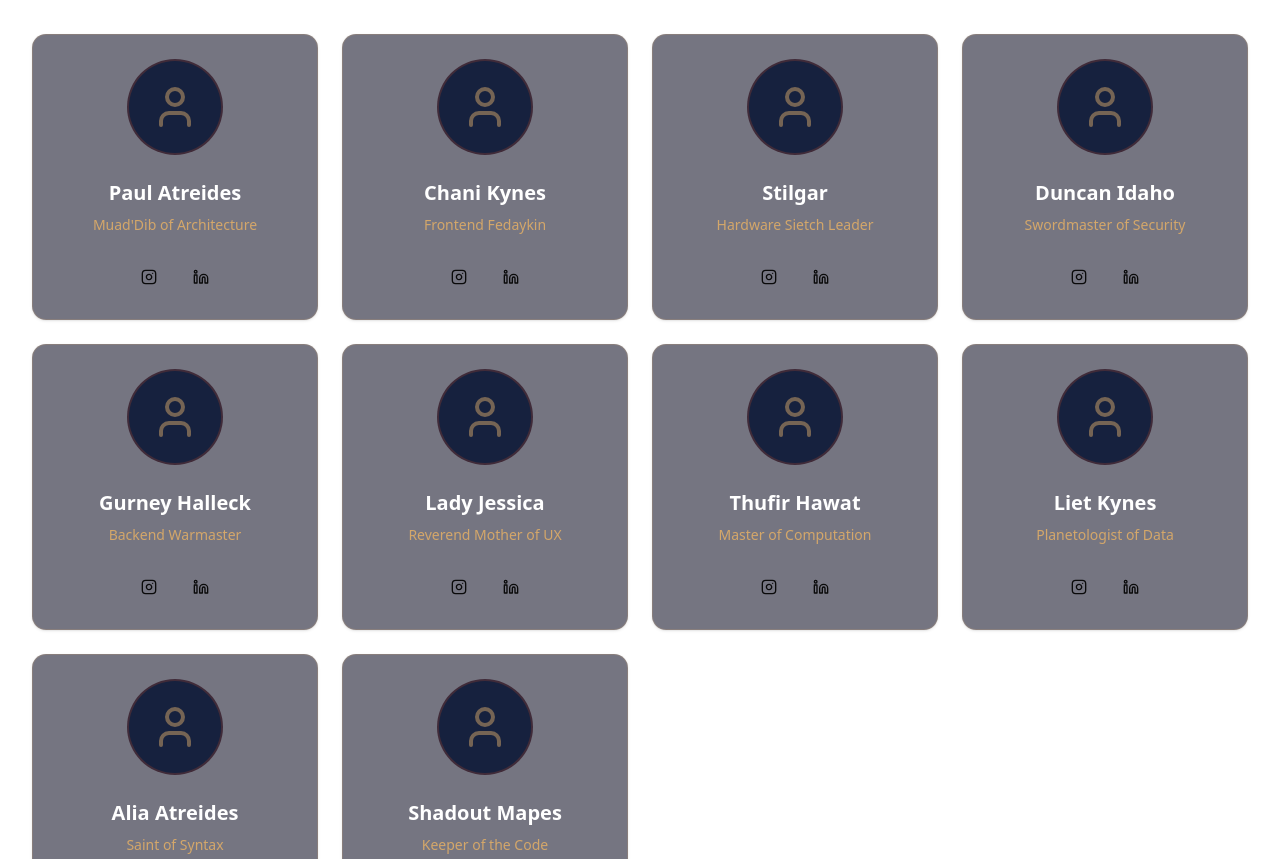
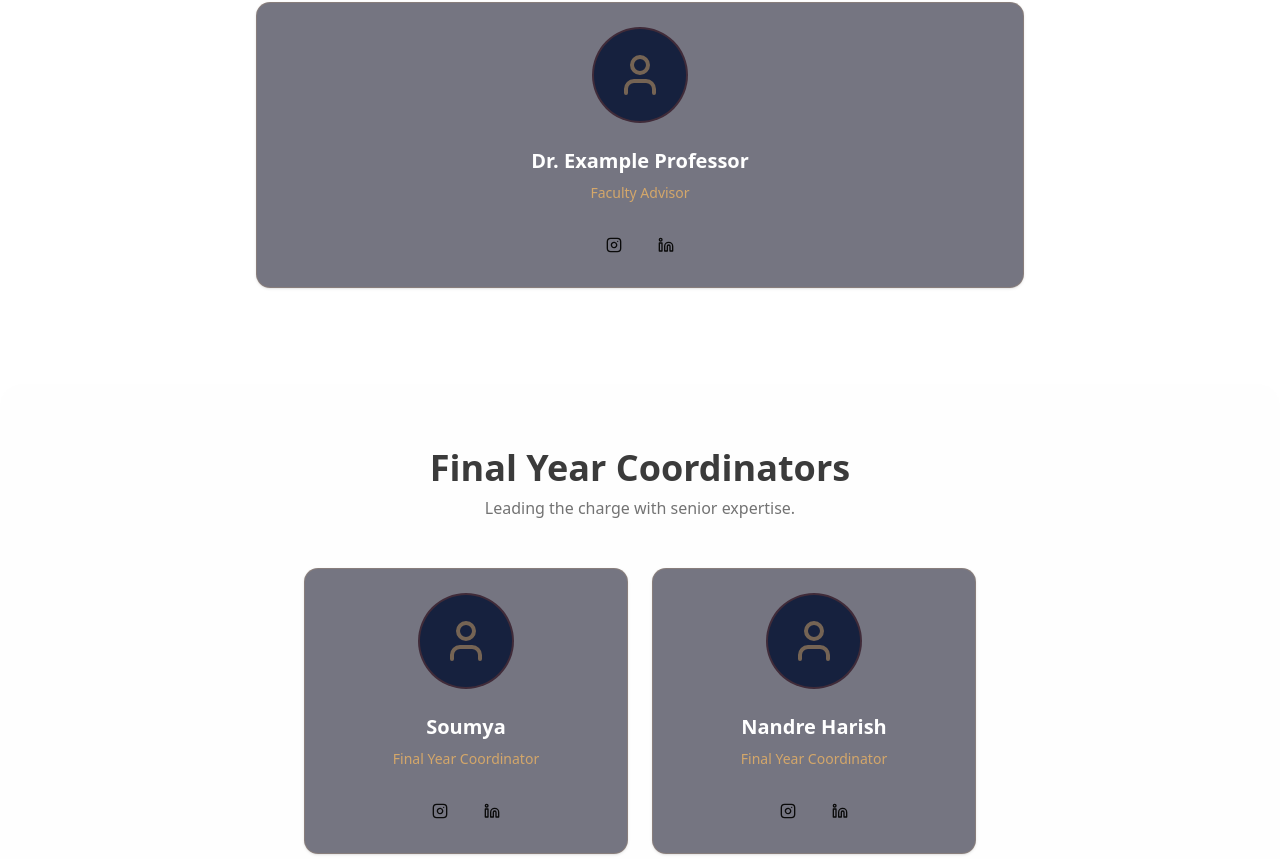
Before and after one commit to HemantRaj-2005/QuantaCon, a Next.js app: page / in a window 1280 px wide. Shown: the part 1701-2560 px from the top of the page. Built offline with nearby package versions, Linux system fonts and the light colour scheme.

Commit message:
latest code pushed

```diff
--- a/app/layout.tsx
+++ b/app/layout.tsx
@@ -1,7 +1,8 @@
 import type { Metadata } from "next";
 import { Geist, Geist_Mono } from "next/font/google";
 import "./globals.css";
-import { ThemeProvider } from "@/components/theme-provider"
+import { ThemeProvider } from "@/components/theme-provider";
+import { Particles } from "@/components/particles";
 
 const geistSans = Geist({
   variable: "--font-geist-sans",
@@ -30,12 +31,13 @@ export default function RootLayout({
         className={`${geistSans.variable} ${geistMono.variable} antialiased`}
       >
         <ThemeProvider
-            attribute="class"
-            defaultTheme="system"
-            enableSystem
-            disableTransitionOnChange
-          >
-          {children}
+          attribute="class"
+          defaultTheme="system"
+          enableSystem
+          disableTransitionOnChange
+        >
+          <Particles />
+          <div className="relative z-10">{children}</div>
         </ThemeProvider>
       </body>
     </html>
--- a/app/page.tsx
+++ b/app/page.tsx
@@ -6,17 +6,91 @@ import { Separator } from "@/components/ui/separator";
 import { Cpu, Globe } from "lucide-react";
 
 export default function Home() {
-  const mentors = [
-    { name: "Paul Atreides", role: "Muad'Dib of Architecture" },
-    { name: "Chani Kynes", role: "Frontend Fedaykin" },
-    { name: "Stilgar", role: "Hardware Sietch Leader" },
-    { name: "Duncan Idaho", role: "Swordmaster of Security" },
-    { name: "Gurney Halleck", role: "Backend Warmaster" },
-    { name: "Lady Jessica", role: "Reverend Mother of UX" },
-    { name: "Thufir Hawat", role: "Master of Computation" },
-    { name: "Liet Kynes", role: "Planetologist of Data" },
-    { name: "Alia Atreides", role: "Saint of Syntax" },
-    { name: "Shadout Mapes", role: "Keeper of the Code" },
+  const professors = [
+    {
+      name: "Dr. Example Professor",
+      role: "Faculty Advisor",
+      instagramLink: "#",
+      linkedinLink: "#",
+      image: "",
+    },
+    // Add more professors if needed
+  ];
+
+  const finalYearCoordinators = [
+    {
+      name: "Soumya",
+      role: "Final Year Coordinator",
+      instagramLink: "https://www.instagram.com/so.me.ai/",
+      linkedinLink: "https://www.linkedin.com/in/soumya-das-nit/",
+      image: "",
+    },
+    {
+      name: "Nandre Harish",
+      role: "Final Year Coordinator",
+      instagramLink: "https://www.instagram.com/harish_varma__",
+      linkedinLink: "https://www.linkedin.com/in/harishnandre/",
+      image: "",
+    },
+  ];
+
+  const preFinalCoordinators = [
+    {
+      name: "Hemant Raj",
+      role: "Pre-Final Year Coordinator of Web Sprint",
+      instagramLink: "https://www.instagram.com/too_lazy_to_raj",
+      linkedinLink: "https://www.linkedin.com/in/hemantraj-mnnit/",
+      image: "/images/coordinators/HemantRaj.jpg",
+    },
+    {
+      name: "Stilgar",
+      role: "Hardware Sietch Leader",
+      instagramLink: "#",
+      linkedinLink: "#",
+      image: "", // Will show User icon
+    },
+    {
+      name: "Gurney Halleck",
+      role: "Backend Warmaster",
+      instagramLink: "#",
+      linkedinLink: "#",
+      image: "", // Will show User icon
+    },
+    {
+      name: "Lady Jessica",
+      role: "Reverend Mother of UX",
+      instagramLink: "#",
+      linkedinLink: "#",
+      image: "", // Will show User icon
+    },
+    {
+      name: "Thufir Hawat",
+      role: "Master of Computation",
+      instagramLink: "#",
+      linkedinLink: "#",
+      image: "", // Will show User icon
+    },
+    {
+      name: "Liet Kynes",
+      role: "Planetologist of Data",
+      instagramLink: "#",
+      linkedinLink: "#",
+      image: "", // Will show User icon
+    },
+    {
+      name: "Alia Atreides",
+      role: "Saint of Syntax",
+      instagramLink: "#",
+      linkedinLink: "#",
+      image: "", // Will show User icon
+    },
+    {
+      name: "Shadout Mapes",
+      role: "Keeper of the Code",
+      instagramLink: "#",
+      linkedinLink: "#",
+      image: "", // Will show User icon
+    },
   ];
 
   return (
@@ -71,28 +145,85 @@ export default function Home() {
 
       <Separator className="bg-dune-sand/10 max-w-7xl mx-auto" />
 
-      {/* Coordinators Section */}
+      {/* Professors Section */}
       <section
-        id="mentors"
-        className="py-24 px-4 md:px-8 max-w-7xl mx-auto relative z-10"
+        id="professors"
+        className="py-16 px-4 md:px-8 max-w-7xl mx-auto relative z-10"
       >
         <div className="text-center mb-12">
           <h2 className="text-3xl md:text-4xl font-bold text-foreground/80">
-            High Council Mentors
+            Faculty Advisors
           </h2>
           <p className="text-muted-foreground mt-2">
-            Guiding the next generation of innovators.
+            Guiding mentors with wisdom and experience.
+          </p>
+        </div>
+
+        <div className="sm:grid-cols-2 gap-6 max-w-3xl mx-auto">
+          {professors.map((professor, i) => (
+            <CoordinatorCard
+              key={`prof-${i}`}
+              name={professor.name}
+              role={professor.role}
+              instagramLink={professor.instagramLink}
+              linkedinLink={professor.linkedinLink}
+              image={professor.image}
+            />
+          ))}
+        </div>
+      </section>
+
+      {/* Final Year Coordinators Section */}
+      <section
+        id="final-year"
+        className="py-16 px-4 md:px-8 max-w-7xl mx-auto relative z-10 bg-muted/10 rounded-3xl my-8"
+      >
+        <div className="text-center mb-12">
+          <h2 className="text-3xl md:text-4xl font-bold text-foreground/80">
+            Final Year Coordinators
+          </h2>
+          <p className="text-muted-foreground mt-2">
+            Leading the charge with senior expertise.
+          </p>
+        </div>
+
+        <div className="grid grid-cols-1 sm:grid-cols-2 gap-6 max-w-2xl mx-auto">
+          {finalYearCoordinators.map((coordinator, i) => (
+            <CoordinatorCard
+              key={`final-${i}`}
+              name={coordinator.name}
+              role={coordinator.role}
+              instagramLink={coordinator.instagramLink}
+              linkedinLink={coordinator.linkedinLink}
+              image={coordinator.image}
+            />
+          ))}
+        </div>
+      </section>
+
+      {/* Pre-Final Coordinators Section */}
+      <section
+        id="pre-final"
+        className="py-16 px-4 md:px-8 max-w-7xl mx-auto relative z-10"
+      >
+        <div className="text-center mb-12">
+          <h2 className="text-3xl md:text-4xl font-bold text-foreground/80">
+            Pre-Final Year Coordinators
+          </h2>
+          <p className="text-muted-foreground mt-2">
+            The rising stars managing event operations.
           </p>
         </div>
 
         <div className="grid grid-cols-1 sm:grid-cols-2 lg:grid-cols-3 xl:grid-cols-4 gap-6">
-          {mentors.map((mentor, i) => (
+          {preFinalCoordinators.map((coordinator, i) => (
             <CoordinatorCard
-              key={i}
-              name={mentor.name}
-              role={mentor.role}
-              instagramLink="#"
-              linkedinLink="#"
+              key={`prefinal-${i}`}
+              name={coordinator.name}
+              role={coordinator.role}
+              instagramLink={coordinator.instagramLink}
+              linkedinLink={coordinator.linkedinLink}
+              image={coordinator.image}
             />
           ))}
         </div>
--- a/components/coordinator-card.tsx
+++ b/components/coordinator-card.tsx
@@ -8,12 +8,14 @@ import {
 import { Button } from "@/components/ui/button";
 import { Instagram, Linkedin, User } from "lucide-react";
 import Link from "next/link";
+import Image from "next/image";
 
 interface CoordinatorCardProps {
   name: string;
   role: string;
   instagramLink: string;
   linkedinLink: string;
+  image?: string;
 }
 
 export function CoordinatorCard({
@@ -21,12 +23,26 @@ export function CoordinatorCard({
   role,
   instagramLink,
   linkedinLink,
+  image,
 }: CoordinatorCardProps) {
+  // Better validation: check if image exists and is not empty
+  const hasValidImage = image && image.trim() !== "";
+
   return (
     <Card className="border-dune-sand/20 bg-dune-deep/60 backdrop-blur-sm transition-all hover:-translate-y-1 hover:border-dune-spice/40">
       <CardHeader className="text-center">
         <div className="w-24 h-24 mx-auto mb-4 rounded-full bg-dune-space border-2 border-dune-spice/20 flex items-center justify-center overflow-hidden">
-          <User className="text-dune-sand/50 w-12 h-12" />
+          {hasValidImage ? (
+            <Image
+              src={image}
+              alt={`${name}'s profile`}
+              width={96}
+              height={96}
+              className="w-full h-full object-cover"
+            />
+          ) : (
+            <User className="text-dune-sand/50 w-12 h-12" />
+          )}
         </div>
         <CardTitle className="text-xl font-bold text-white">{name}</CardTitle>
         <CardDescription className="text-dune-sand">{role}</CardDescription>
--- /dev/null
+++ b/components/particles.tsx
@@ -0,0 +1,59 @@
+"use client";
+
+import * as React from "react";
+import { motion } from "framer-motion";
+
+export function Particles() {
+  const [particles, setParticles] = React.useState<
+    {
+      x: number;
+      y: number;
+      scale: number;
+      duration: number;
+      size: number;
+      targetY: number;
+    }[]
+  >([]);
+
+  React.useEffect(() => {
+    // Increased count for full page coverage
+    const newParticles = Array.from({ length: 150 }).map(() => ({
+      x: Math.random() * 100,
+      y: Math.random() * 100,
+      scale: Math.random() * 0.5 + 0.5,
+      duration: Math.random() * 20 + 10, // Slower for background
+      size: Math.random() * 4 + 2,
+      targetY: Math.random() * -100, // Move upwards
+    }));
+    setParticles(newParticles);
+  }, []);
+
+  return (
+    <div className="fixed inset-0 overflow-hidden pointer-events-none z-50">
+      {particles.map((p, i) => (
+        <motion.div
+          key={i}
+          className="absolute rounded-full bg-dune-sand dark:bg-dune-sand/30 blur-[1px]"
+          initial={{
+            left: `${p.x}%`,
+            top: `${p.y}%`,
+            scale: p.scale,
+          }}
+          animate={{
+            top: [null, `${p.targetY}%`],
+            opacity: [0, 0.8, 0],
+          }}
+          transition={{
+            duration: p.duration,
+            repeat: Infinity,
+            ease: "linear",
+          }}
+          style={{
+            width: `${p.size}px`,
+            height: `${p.size}px`,
+          }}
+        />
+      ))}
+    </div>
+  );
+}
```
Also changed, not shown: components/hero-section.tsx (+0 -51 lines), public/images/coordinators/HemantRaj.jpg (added).
